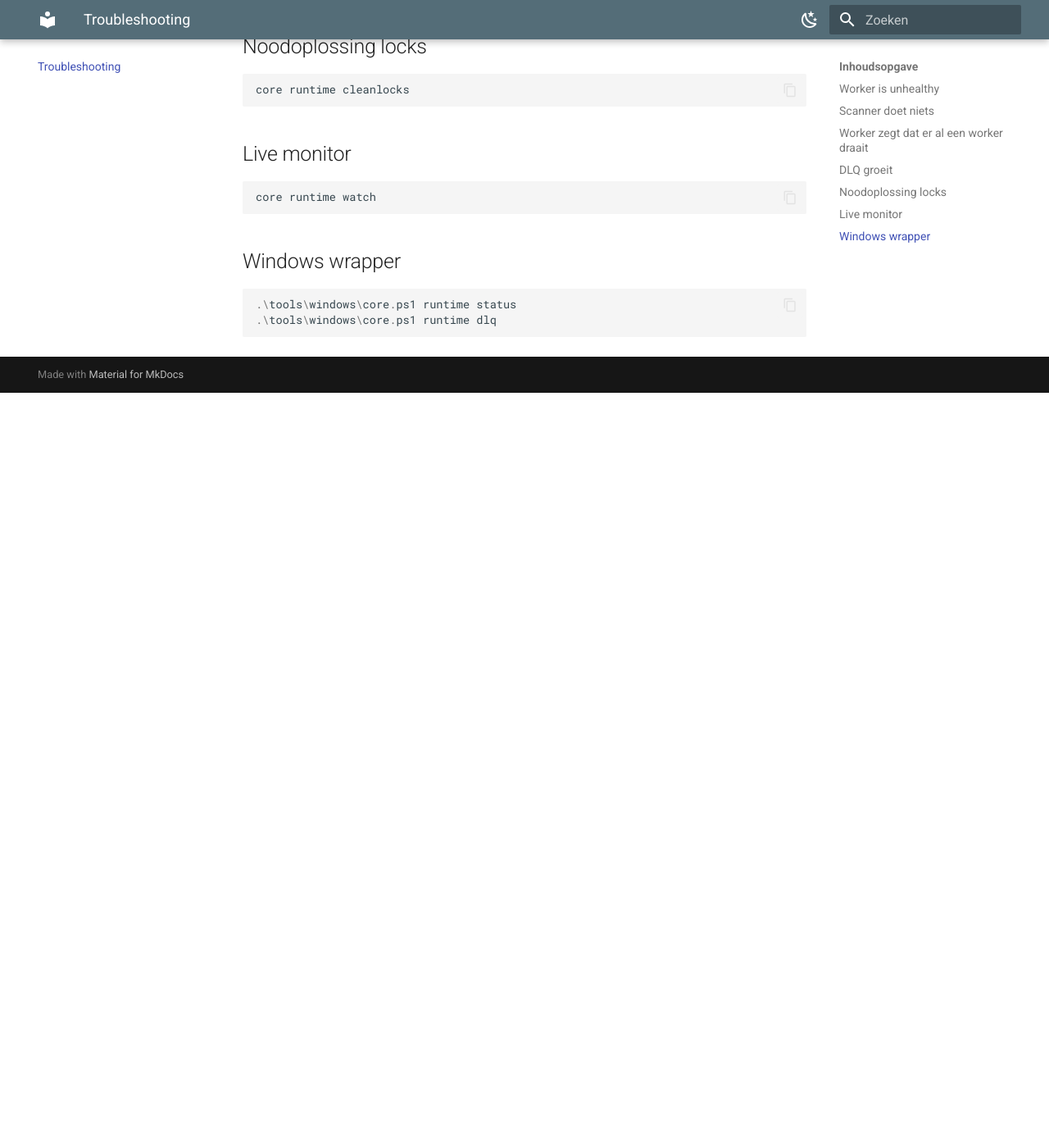
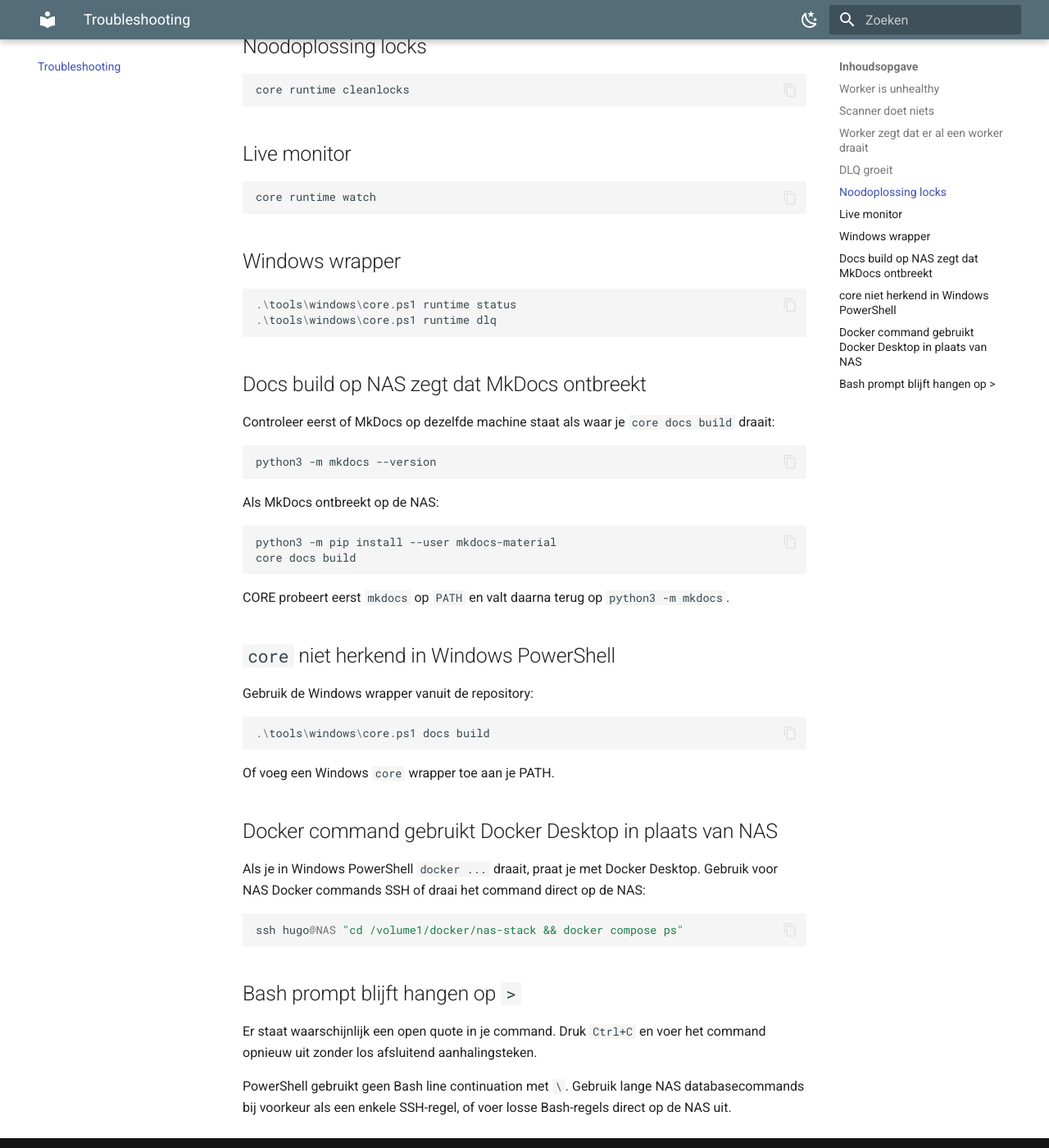
Before and after one commit to hugcoding/core-platform, an MkDocs documentation site: the page built from docs/wiki/troubleshooting.md, in a window 1280 px wide and 1400 px high, scrolled down 1004 px. Shown: the whole window at 82% size. Built offline with MkDocs 1.6.1 and Material for MkDocs 9.7.7, drawn with Linux system fonts in a browser that asks for light colours; before the commit the page ends 1483 px from its top, so only the background shows below that.

````diff
--- a/docs/wiki/troubleshooting.md
+++ b/docs/wiki/troubleshooting.md
@@ -55,3 +55,44 @@ core runtime watch
 .\tools\windows\core.ps1 runtime status
 .\tools\windows\core.ps1 runtime dlq
 ```
+
+## Docs build op NAS zegt dat MkDocs ontbreekt
+
+Controleer eerst of MkDocs op dezelfde machine staat als waar je `core docs build` draait:
+
+```bash
+python3 -m mkdocs --version
+```
+
+Als MkDocs ontbreekt op de NAS:
+
+```bash
+python3 -m pip install --user mkdocs-material
+core docs build
+```
+
+CORE probeert eerst `mkdocs` op `PATH` en valt daarna terug op `python3 -m mkdocs`.
+
+## `core` niet herkend in Windows PowerShell
+
+Gebruik de Windows wrapper vanuit de repository:
+
+```powershell
+.\tools\windows\core.ps1 docs build
+```
+
+Of voeg een Windows `core` wrapper toe aan je PATH.
+
+## Docker command gebruikt Docker Desktop in plaats van NAS
+
+Als je in Windows PowerShell `docker ...` draait, praat je met Docker Desktop. Gebruik voor NAS Docker commands SSH of draai het command direct op de NAS:
+
+```powershell
+ssh hugo@NAS "cd /volume1/docker/nas-stack && docker compose ps"
+```
+
+## Bash prompt blijft hangen op `>`
+
+Er staat waarschijnlijk een open quote in je command. Druk `Ctrl+C` en voer het command opnieuw uit zonder los afsluitend aanhalingsteken.
+
+PowerShell gebruikt geen Bash line continuation met `\`. Gebruik lange NAS databasecommands bij voorkeur als een enkele SSH-regel, of voer losse Bash-regels direct op de NAS uit.
--- a/mkdocs.yml
+++ b/mkdocs.yml
@@ -51,6 +51,7 @@ nav:
   - Architecture: wiki/architecture.md
   - CORE: wiki/core.md
   - Configuration: wiki/configuration.md
+  - Operations: wiki/operations.md
   - Runtime:
       - Scanner: wiki/scanner.md
       - Metadata Worker: wiki/metadata-worker.md
````
Also changed, not shown: docs/wiki/index.md (+1 -0 lines), docs/wiki/operations.md (added, +143 -0 lines).
